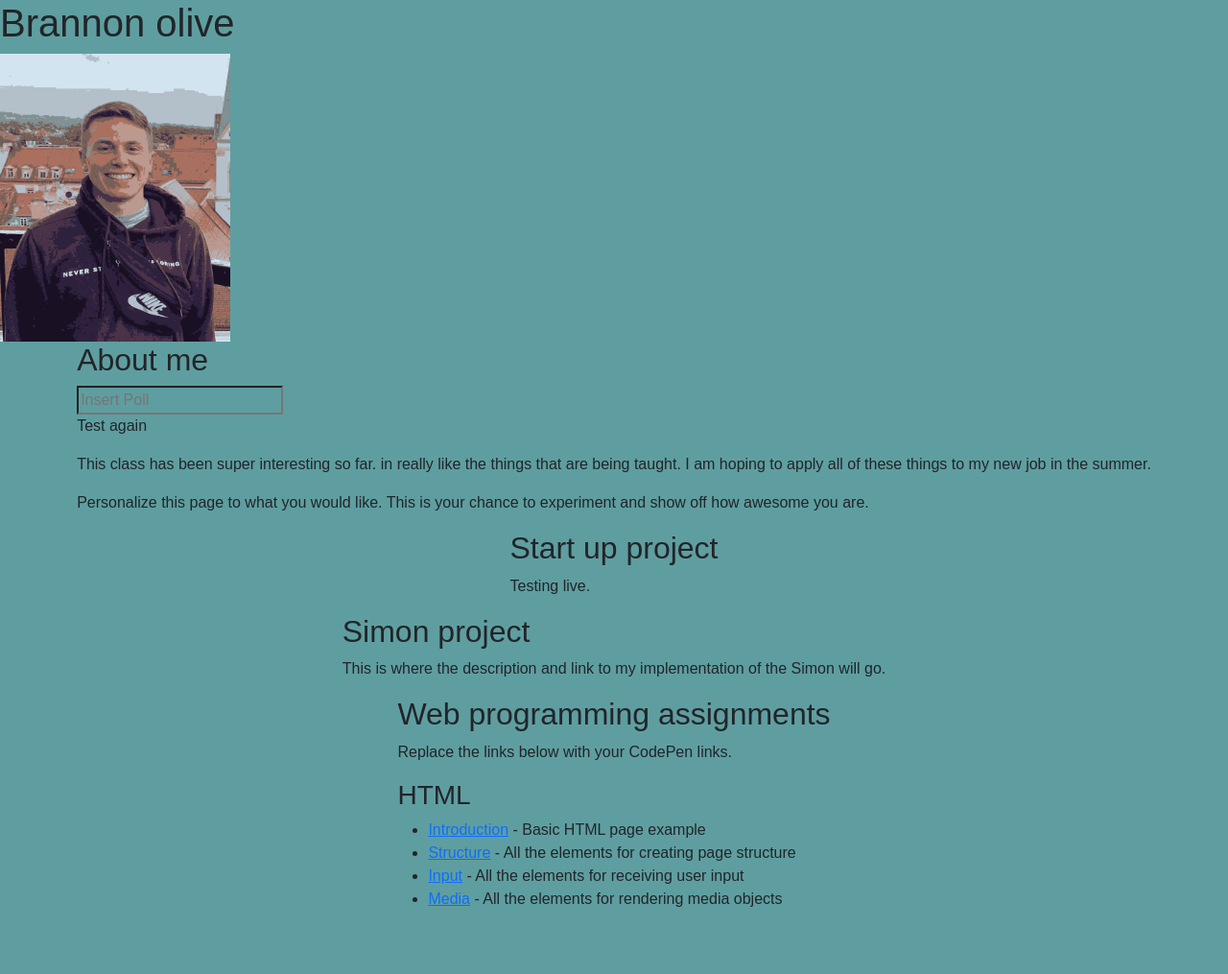
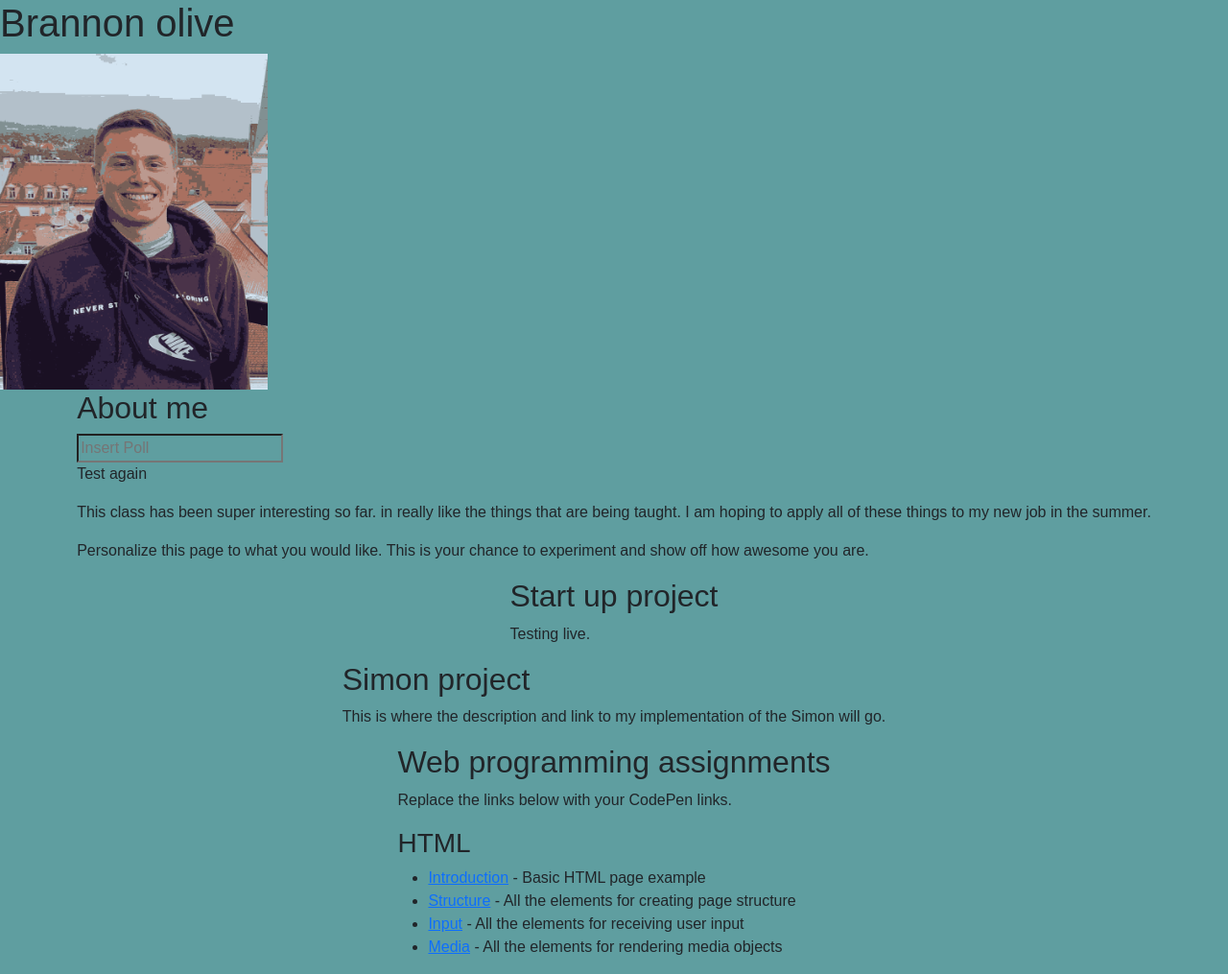
Before and after one commit to bolive2/startup, a plain HTML site: page index.html in a window 1280 px wide. Shown: the whole page at 96% size. Before the commit the page ends 965 px from the top, so only its background shows below. Drawn offline with nearby package versions, Linux system fonts and the light colour scheme.

Commit message:
fixing picture and location

```diff
--- a/index.css
+++ b/index.css
@@ -2,6 +2,10 @@
   font-family: Arial, Helvetica, sans-serif;
   box-sizing: border-box;
   background-color: cadetblue;
+}
+
+header {
+  align-items: center;
 }
 
 main {
--- a/index.html
+++ b/index.html
@@ -17,7 +17,7 @@
   <body>
     <header>
       <h1>Brannon olive</h1>
-      <img src="IMG-1735.png" alt="me" height="300" />
+      <img src="IMG-1735.png" alt="me" height="350" />
     </header>
     <main>
       <section>
```
Also changed, not shown: 1 other file.
